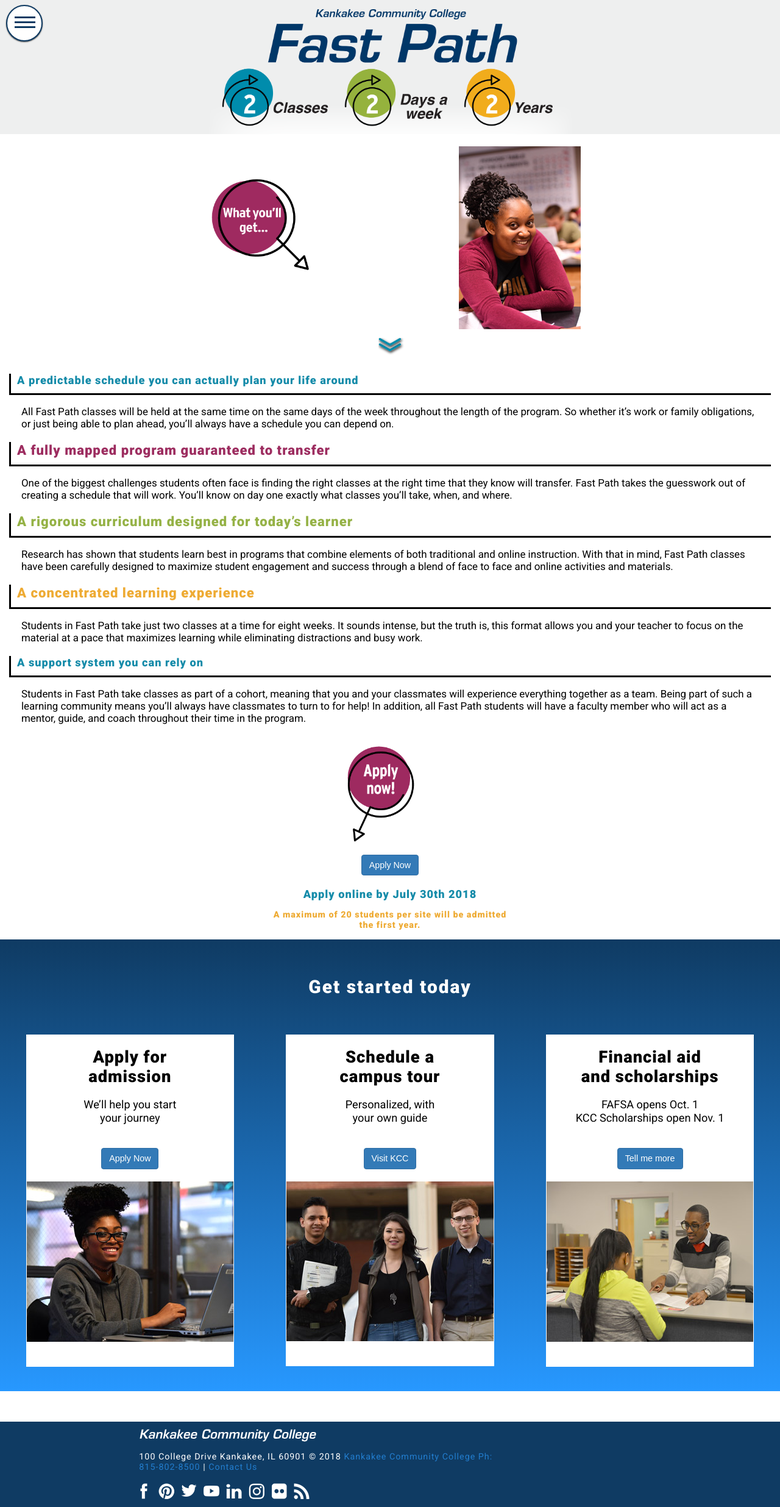
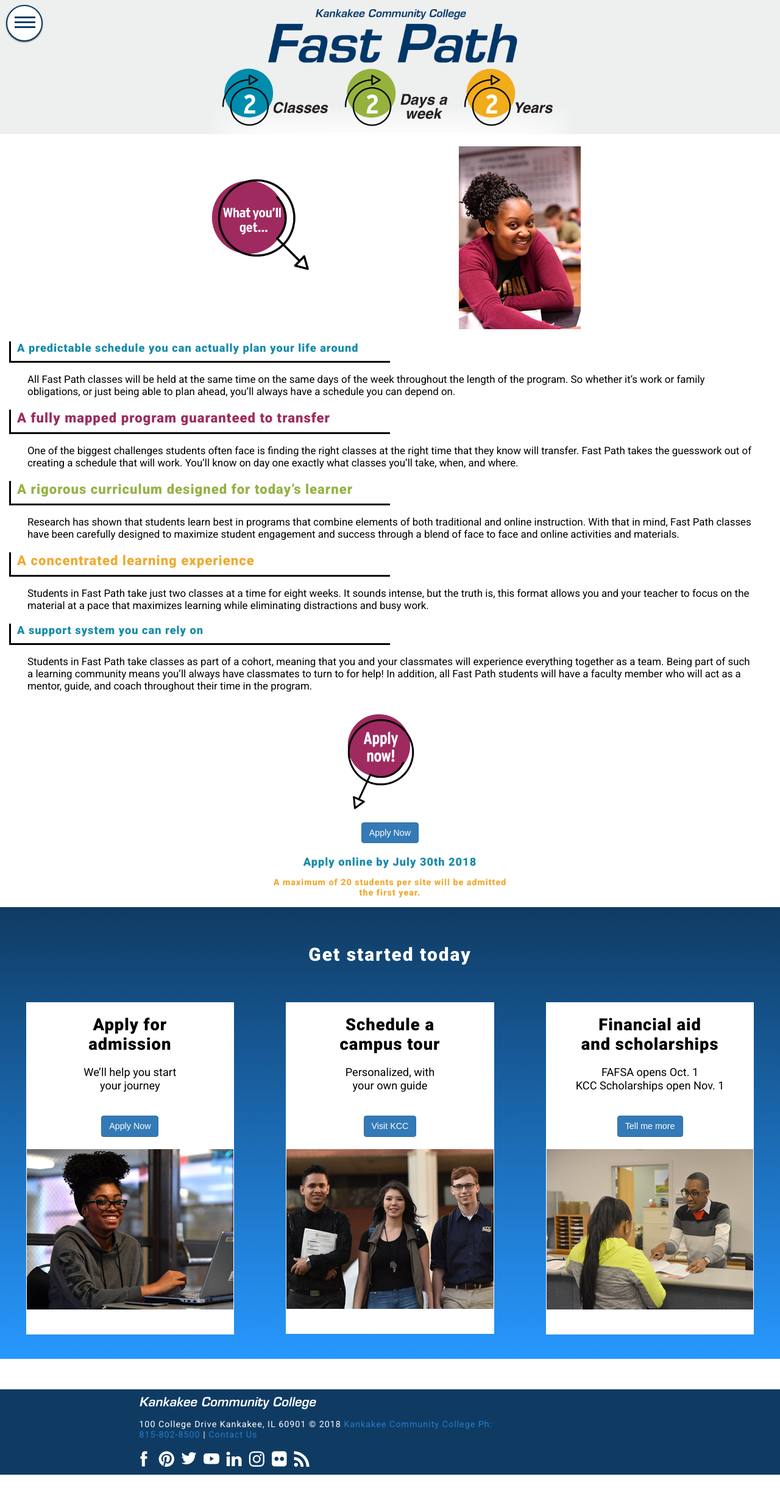
Before and after one commit to wdzajicek/jekyll-kcc-fastpath_img-zoom, a Jekyll site: the page built from why-fastpath.md, in a window 1280 px wide. Shown: the whole page at 61% size. Built offline with Jekyll 4.4.1, drawn with Linux system fonts in a browser that asks for light colours; nearby versions of some CDN libraries; after the commit the page ends 2419 px from its top, so only the background shows below that.

Commit message:
Create _content-padding.scss file to adjust layouts of text on large devices. .content-padding for 1280 through 2k retina size devices. .spacer-col to add space after apply area on medium to large devices

```diff
--- a/_scss/main.scss
+++ b/_scss/main.scss
@@ -22,6 +22,8 @@
 @import "5-why-fastpath-components/headings";
 @import "2-global-components/top-banner2";
 @import "4-details-components/pull-up";
+@import "5-why-fastpath-components/content-padding";
+@import "5-why-fastpath-components/down3";
 
 body {
   background-color: $bgcolor;
--- a/css/main.css
+++ b/css/main.css
@@ -616,7 +616,9 @@
   font-weight: 600;
   letter-spacing: 1px;
   color: #148ba9;
-  line-height: 1.2; }
+  line-height: 1.2;
+  padding-left: 5px;
+  padding-right: 5px; }
 
 @media screen and (min-width: 768px) {
   .intro2 {
@@ -632,6 +634,30 @@
 
 @media screen and (min-width: 2880px) {
   .intro2 {
+    font-size: 2em; } }
+
+.intro4 {
+  font-family: 'Roboto', sans-serif;
+  font-size: 1.7em;
+  font-weight: 600;
+  letter-spacing: 1px;
+  color: #148ba9;
+  line-height: 1.2; }
+
+@media screen and (min-width: 768px) {
+  .intro4 {
+    font-size: 1.8em; } }
+
+@media screen and (min-width: 1280px) {
+  .intro4 {
+    font-size: 1.4em; } }
+
+@media screen and (min-width: 1920px) {
+  .intro4 {
+    font-size: 1.8em; } }
+
+@media screen and (min-width: 2880px) {
+  .intro4 {
     font-size: 2em; } }
 
 .intro-p {
@@ -847,6 +873,16 @@
   text-align: left;
   padding-left: 20px;
   padding-right: 20px; }
+
+@media screen and (min-width: 1280px) {
+  .why-p {
+    padding-left: 30px;
+    padding-right: 30px; } }
+
+@media screen and (min-width: 1920px) {
+  .why-p {
+    padding-left: 40px;
+    padding-right: 180px; } }
 
 .contact-intro {
   font-family: 'Roboto', sans-serif;
@@ -1641,7 +1677,7 @@
 
 @media screen and (min-width: 1280px) {
   .arrow2 {
-    margin-top: 550px; } }
+    margin-top: 590px; } }
 
 @media screen and (min-width: 1920px) {
   .arrow2 {
@@ -1649,6 +1685,10 @@
     left: 46%;
     width: 120px;
     height: 120px; } }
+
+@media screen and (min-width: 1920px) {
+  .arrow2 {
+    margin-top: 780px; } }
 
 .what-pos {
   width: 60%; }
@@ -1725,6 +1765,22 @@
   border-bottom-width: medium;
   text-align: left; }
 
+@media screen and (min-width: 1024px) {
+  .half-border {
+    width: 80%; } }
+
+@media screen and (min-width: 1280px) {
+  .half-border {
+    width: 50%; } }
+
+@media screen and (min-width: 1920px) {
+  .half-border {
+    width: 40%; } }
+
+@media screen and (min-width: 2880px) {
+  .half-border {
+    width: 40%; } }
+
 .top-banner2 {
   background-color: #eeefef;
   background-image: url(/img/top-banner-mobile_small.png);
@@ -1776,6 +1832,93 @@
   .pull-up {
     margin-top: -80px; } }
 
+@media screen and (min-width: 1280px) {
+  .content-pad {
+    padding-left: 60px;
+    padding-right: 60px; } }
+
+@media screen and (min-width: 1920px) {
+  .content-pad {
+    padding-left: 100px;
+    padding-right: 80px; } }
+
+@media screen and (min-width: 2880px) {
+  .content-pad {
+    padding-left: 300px;
+    padding-right: 480px; } }
+
+.spacer-col {
+  height: 10px; }
+
+@media screen and (min-width: 768px) {
+  .spacer-col {
+    height: 30px; } }
+
+@media screen and (min-width: 1280px) {
+  .spacer-col {
+    height: 40px; } }
+
+.arrow3 {
+  z-index: 46;
+  position: absolute;
+  left: 41%;
+  margin-top: 205px;
+  -ms-flex-align: center;
+      align-items: center;
+  -ms-flex-pack: center;
+      justify-content: center;
+  width: 50px;
+  height: 50px;
+  background-color: transparent !important;
+  display: none; }
+
+@media screen and (min-width: 360px) {
+  .arrow3 {
+    margin-top: 225px;
+    width: 60px;
+    height: 60px; } }
+
+@media screen and (min-width: 375px) {
+  .arrow3 {
+    margin-top: 225px;
+    width: 75px;
+    height: 75px; } }
+
+@media screen and (min-width: 412px) {
+  .arrow3 {
+    margin-top: 255px;
+    width: 75px;
+    height: 75px; } }
+
+@media screen and (min-width: 768px) {
+  .arrow3 {
+    margin-top: 225px;
+    left: 43%;
+    width: 80px;
+    height: 80px; } }
+
+@media screen and (min-width: 1024px) {
+  .arrow3 {
+    left: 45%; } }
+
+@media screen and (min-width: 1280px) {
+  .arrow3 {
+    margin-top: 435px; } }
+
+@media screen and (min-width: 1920px) {
+  .arrow3 {
+    left: 48%;
+    margin-top: 465px;
+    width: 100px;
+    height: 100px; } }
+
+@media screen and (min-width: 2880px) {
+  .arrow3 {
+    left: 48%;
+    margin-top: 500px;
+    width: 160px;
+    height: 160px; } }
+
 body {
   background-color: white;
   width: 100%;
```
Also changed, not shown: _scss/5-why-fastpath-components/_content-padding.scss (added, +37 -0 lines).
